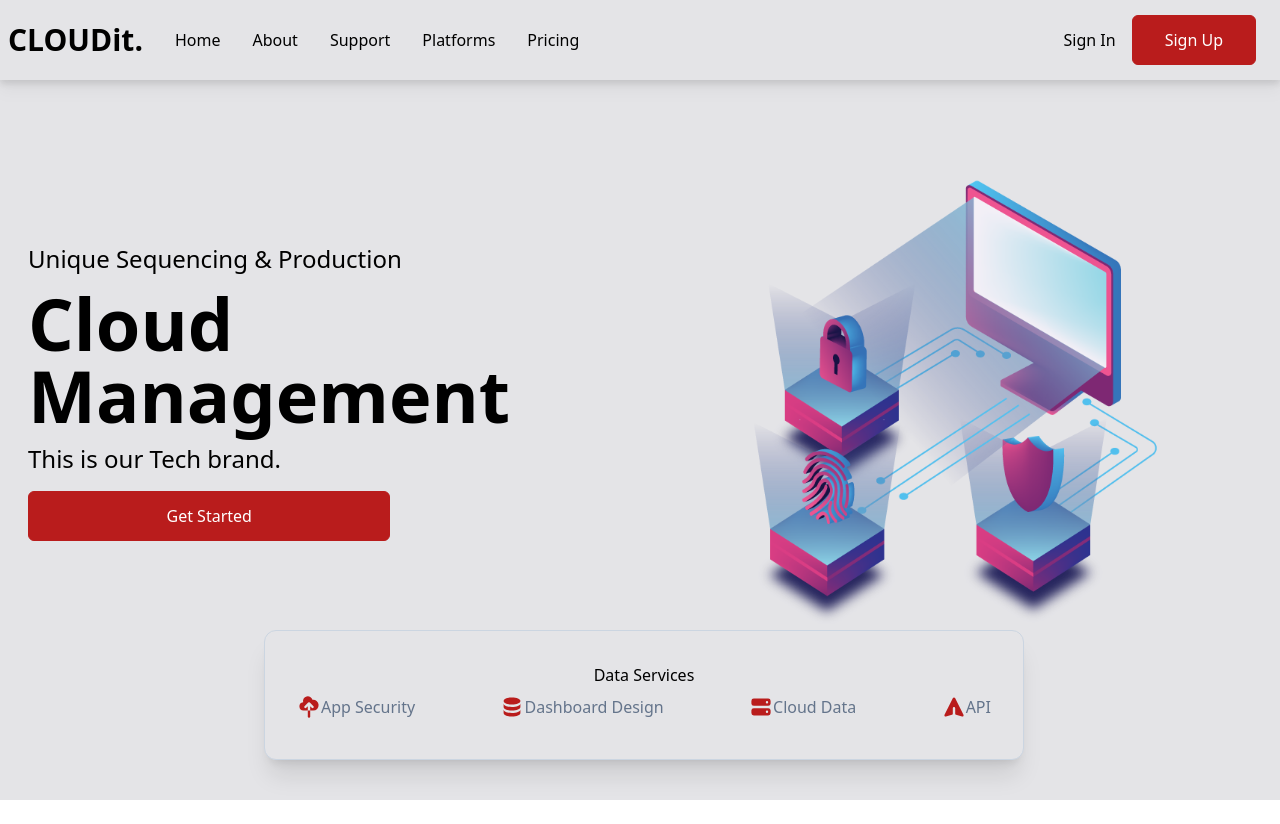
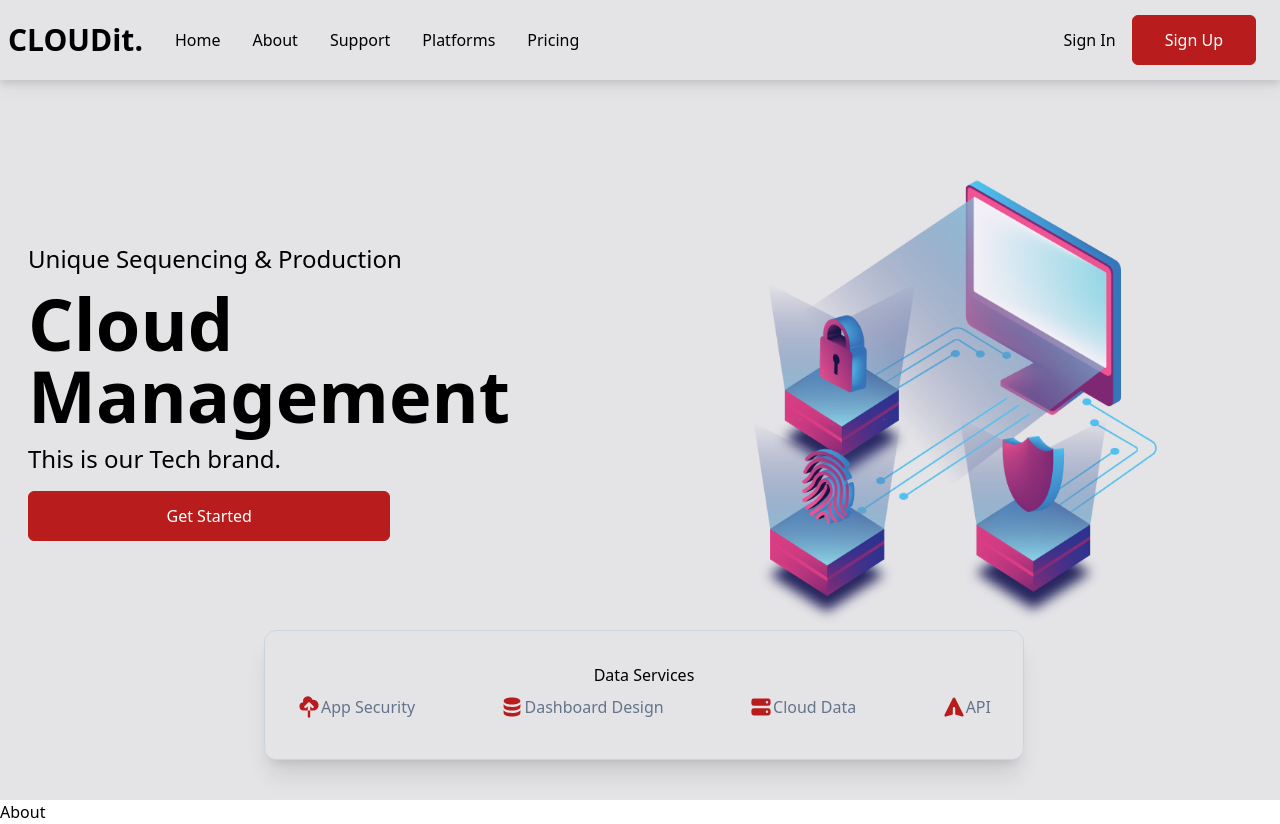
Before and after one commit to kwakyebrilliant/cloud-app-tailwind, a React (Create React App) app: page / in a window 1280 px wide. Before the commit the page ends 800 px from the top, so only its background shows below. Built offline with nearby package versions, Linux system fonts and the light colour scheme.

Commit message:
about added

```diff
--- a/src/App.js
+++ b/src/App.js
@@ -1,3 +1,4 @@
+import About from "./components/About";
 import Hero from "./components/Hero";
 import Navbar from "./components/Navbar";
 
@@ -7,6 +8,7 @@ function App() {
     <>
      <Navbar />
      <Hero />
+     <About />
     </>
   );
 }
--- /dev/null
+++ b/src/components/About.jsx
@@ -0,0 +1,11 @@
+import React from 'react'
+
+const About = () => {
+  return (
+    <div>
+        About
+    </div>
+  )
+}
+
+export default About
```
